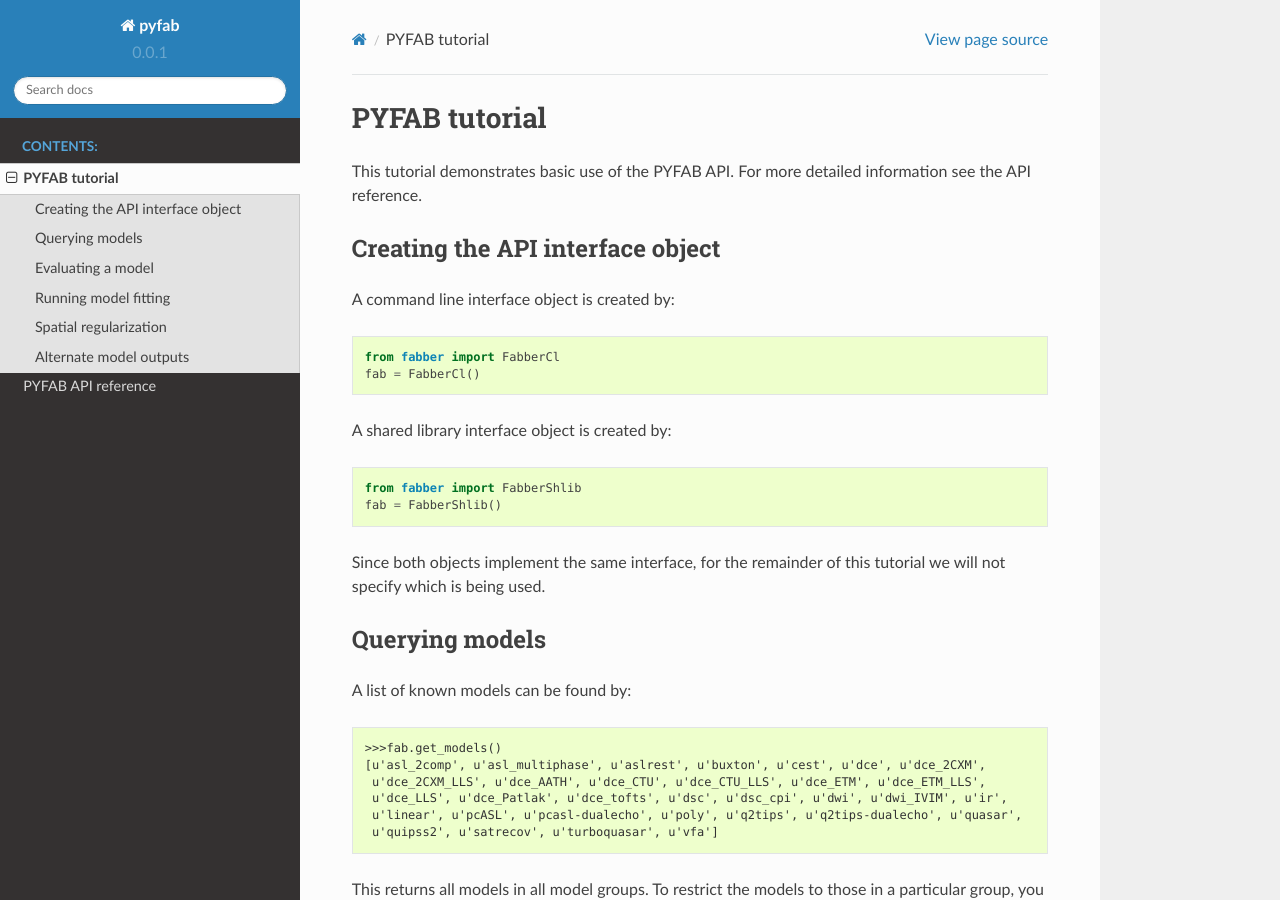
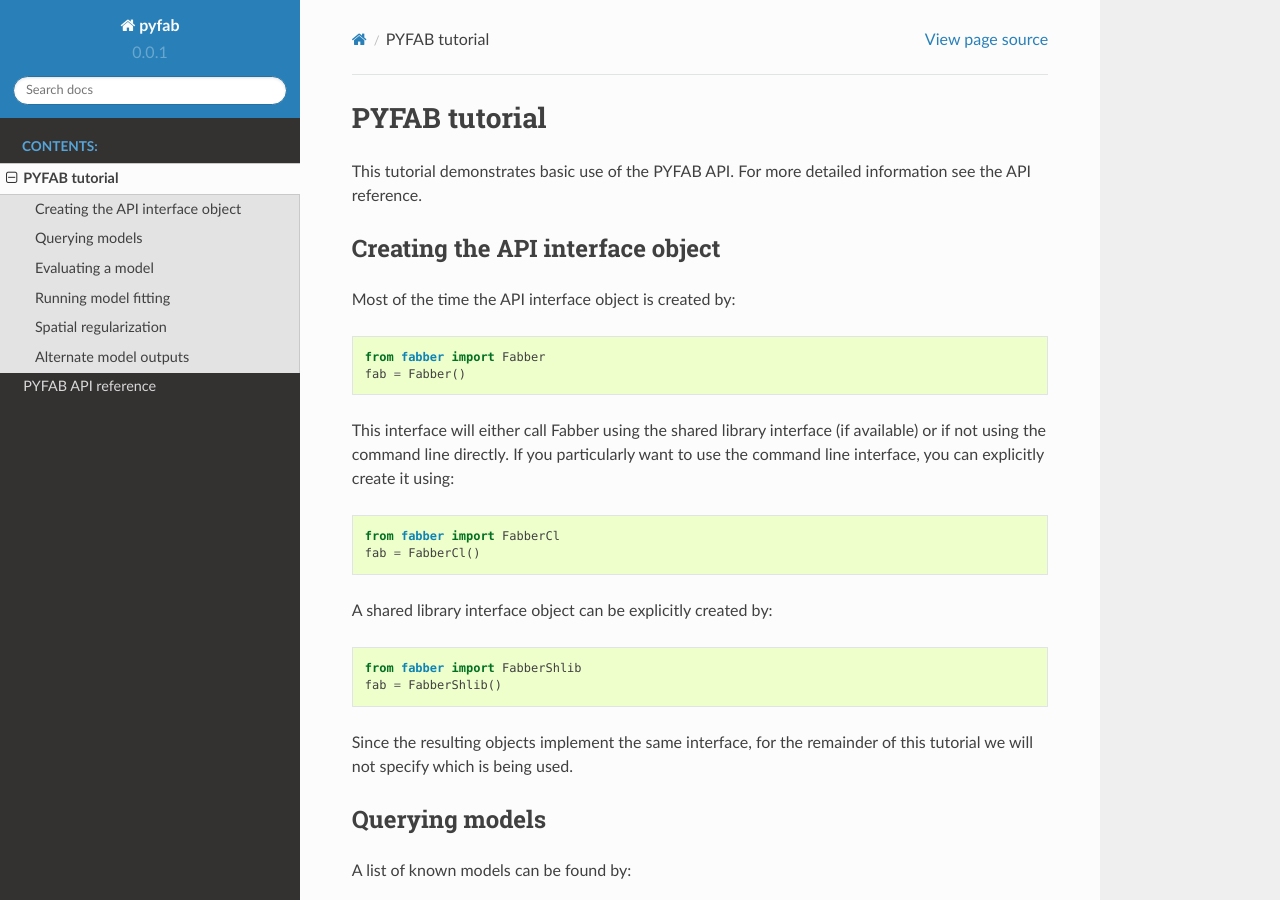
Before and after one commit to physimals/pyfab, a Sphinx documentation site: the page built from doc/tutorial.rst, in a window 1280 px wide and 900 px high. Built offline with Sphinx 7.4.7 and the Read the Docs theme 2.0.0, drawn with Linux system fonts in a browser that asks for light colours.

Commit message:
Documentation tweaks - add links to fabber/fsl and mention generic API object

```diff
--- a/doc/index.rst
+++ b/doc/index.rst
@@ -7,12 +7,14 @@
 PYFAB - Python interface to the Fabber Bayesian modelling tool
 ==============================================================
 
-PYFAB provides a Python interface to the Fabber model fitting tool, which
+PYFAB provides a Python interface to the
+`Fabber model fitting tool <https://fabber_core.readthedocs.io>`_, which
 was developed primarily for modelling of fMRI data such as ASL, CEST and DSC
 MRI sequences.
 
 To use PYFAB, the Fabber command or library must be installed. Fabber is
-included with FSL v6.0.1 and later, including model libraries for ASL,
+included with
+`FSL <https://fsl.fmrib.ox.ac.uk/fsl/>`_ v6.0.1 and later, including model libraries for ASL,
 CEST, DSC, dualecho and DCE data.
 
 .. toctree::
--- a/doc/tutorial.rst
+++ b/doc/tutorial.rst
@@ -7,17 +7,24 @@ API reference.
 Creating the API interface object
 ~~~~~~~~~~~~~~~~~~~~~~~~~~~~~~~~~
 
-A command line interface object is created by::
+Most of the time the API interface object is created by::
+
+    from fabber import Fabber
+    fab = Fabber()
+
+This interface will either call Fabber using the shared library interface (if available)
+or if not using the command line directly. If you particularly want to use the command
+line interface, you can explicitly create it using::
 
     from fabber import FabberCl
     fab = FabberCl()
 
-A shared library interface object is created by::
+A shared library interface object can be explicitly created by::
 
     from fabber import FabberShlib
     fab = FabberShlib()
 
-Since both objects implement the same interface, for the remainder of this tutorial we will
+Since the resulting objects implement the same interface, for the remainder of this tutorial we will
 not specify which is being used.
 
 Querying models
```
